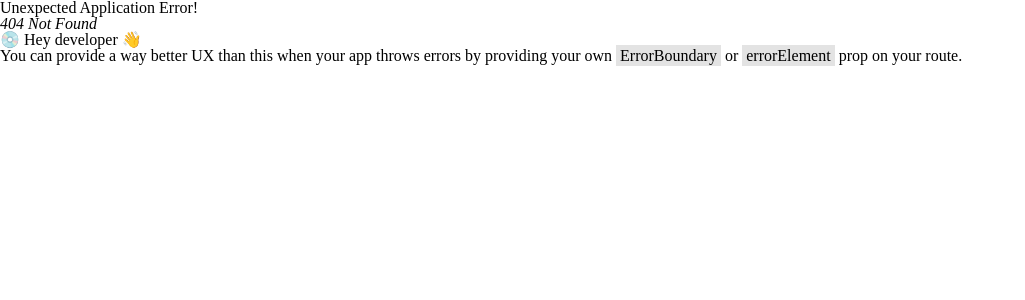
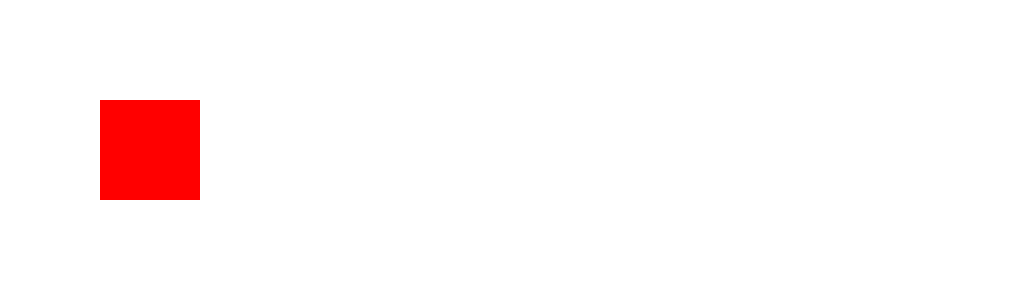
Before and after one commit to hyojinLee-git/portfolio, a React (Vite) app: page /gui in a window 1280 px wide. Before the commit this address had no page. Shown: the top 300 px of the page, without its empty margins (0-1025 px from the left). Built offline with nearby package versions, Linux system fonts and the light colour scheme.

Commit message:
feat: gui 페이지 추가

```diff
--- /dev/null
+++ b/src/containers/Gui/index.tsx
@@ -0,0 +1,56 @@
+import { useEffect, useRef } from "react";
+
+import "./style.css";
+
+export default function GuiPage() {
+    const canvasRef = useRef<HTMLCanvasElement>(null);
+
+    useEffect(() => {
+        const canvas = canvasRef.current!;
+        const canvasParent = canvas.parentElement!;
+        const ctx = canvas.getContext("2d")!;
+
+        let canvasWidth: number, canvasHeight: number;
+
+        function resize() {
+            canvasWidth = canvasParent.clientWidth;
+            canvasHeight = canvasParent.clientHeight;
+            canvas.style.width = canvasWidth + "px";
+            canvas.style.height = canvasHeight + "px";
+            canvas.width = canvasWidth;
+            canvas.height = canvasHeight;
+        }
+
+        let interval = 1000 / 60;
+        let now, delta;
+        let then = Date.now();
+
+        function animate() {
+            window.requestAnimationFrame(animate); // 프레임을 무한으로 생성
+
+            now = Date.now();
+            delta = now - then;
+
+            if (delta < interval) return;
+
+            ctx.clearRect(0, 0, canvasWidth, canvasHeight); // 이전 프레임을 지우고 새 프레임을 만듦
+            ctx.fillStyle = "red";
+            ctx.fillRect(100, 100, 100, 100);
+
+            then = now - (delta % interval);
+        }
+
+        window.addEventListener("resize", resize);
+        resize();
+        animate();
+
+        return () => {
+            window.removeEventListener("resize", resize);
+        };
+    }, []);
+    return (
+        <div className="gui">
+            <canvas ref={canvasRef}></canvas>
+        </div>
+    );
+}
--- /dev/null
+++ b/src/containers/Gui/style.css
@@ -0,0 +1,9 @@
+.gui {
+    width: 100%;
+    height: 100%;
+    overflow: hidden;
+    margin: 0;
+    display: flex;
+    align-items: center;
+    justify-content: center;
+}
--- a/src/main.tsx
+++ b/src/main.tsx
@@ -13,6 +13,7 @@ import CountDown from "./containers/CountDown";
 import Fireworks from "./containers/Fireworks";
 import BounceString from "./containers/BouceString";
 import Rope from "./containers/Rope";
+import Gui from "./containers/Gui";
 
 const router = createBrowserRouter(
     createRoutesFromElements(
@@ -23,6 +24,7 @@ const router = createBrowserRouter(
             <Route path="/fireworks" element={<Fireworks />} />
             <Route path="/bounce-string" element={<BounceString />} />
             <Route path="/rope" element={<Rope />} />
+            <Route path="/gui" element={<Gui />} />
         </Route>
     )
 );
```
